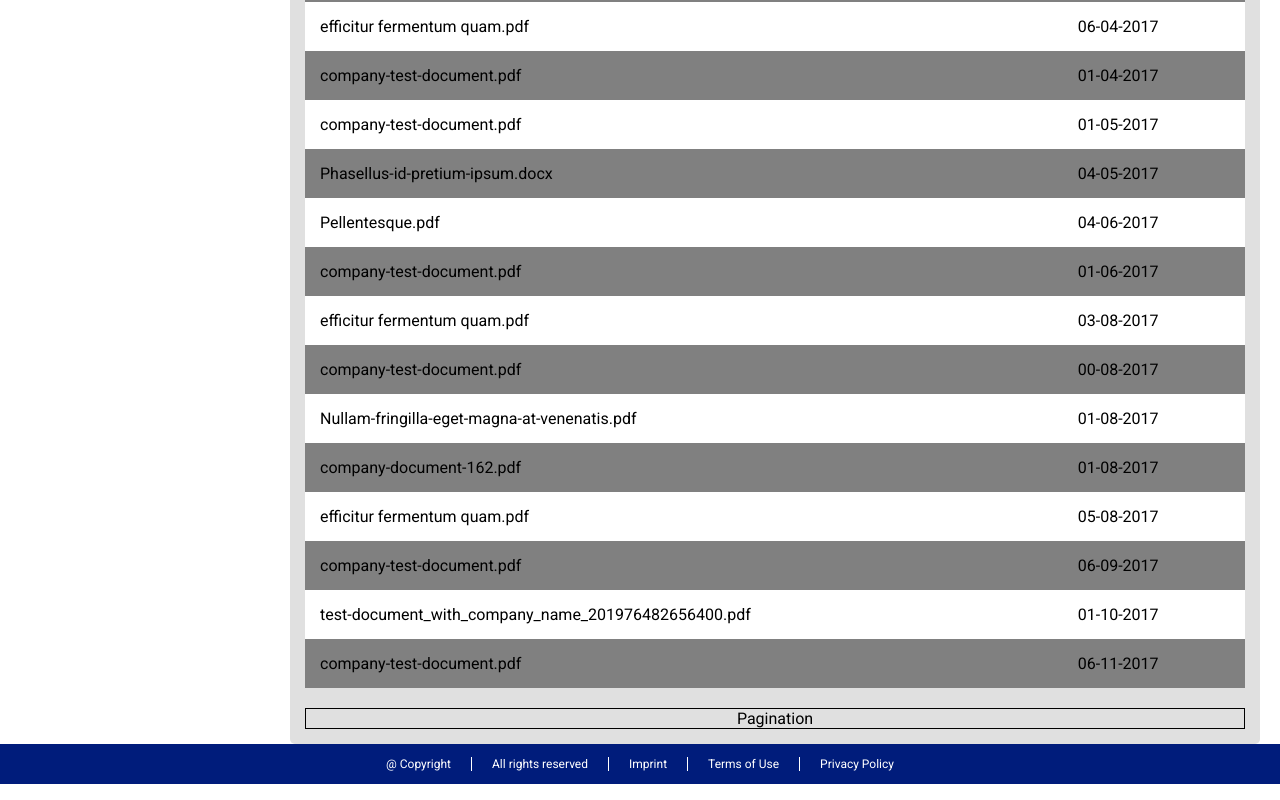
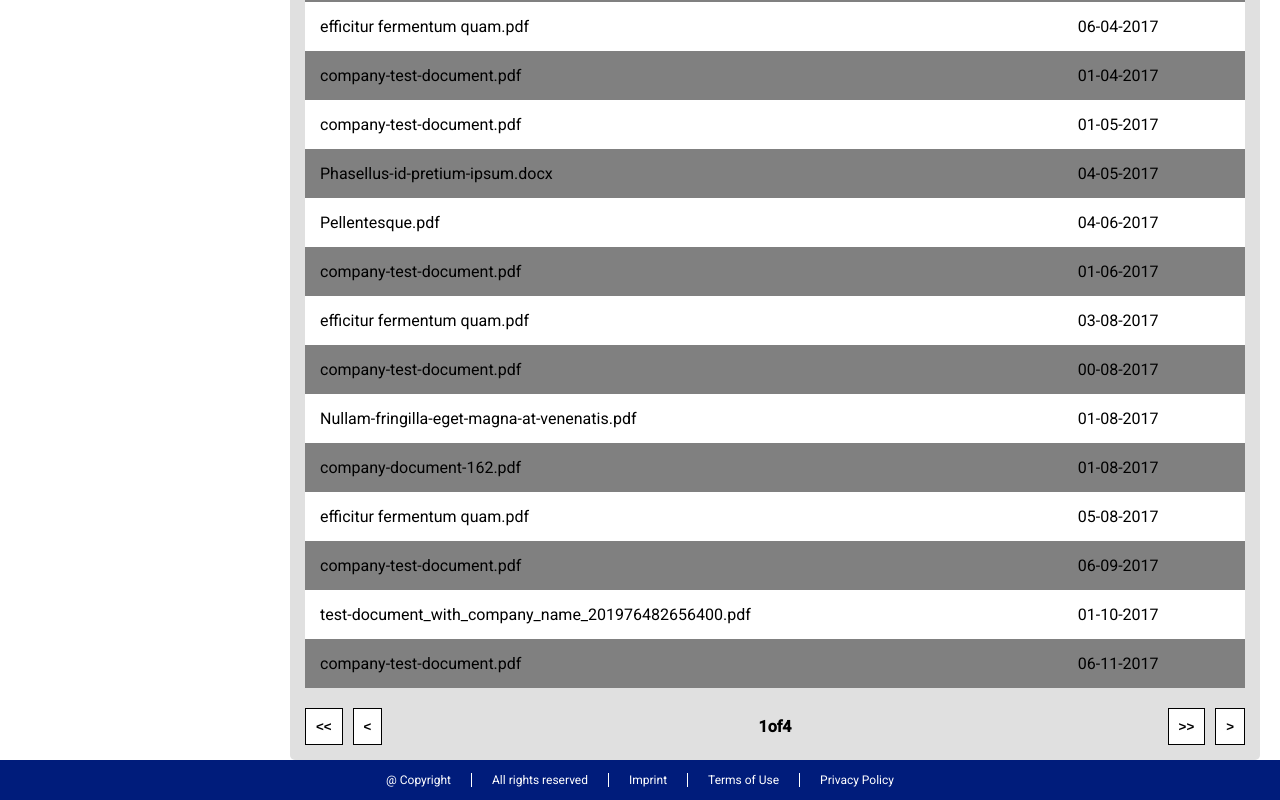
Before and after one commit to maurer2/x-change, a React (Create React App) app: page / in a window 1280 px wide. Shown: the part 452-1252 px from the top of the page. Built offline with nearby package versions, Linux system fonts and the light colour scheme.

Commit message:
Added some styles to pagination

```diff
--- a/src/components/Main/Main.js
+++ b/src/components/Main/Main.js
@@ -16,7 +16,9 @@ const Main = ({ documents, handleSortChange, sortByDate, sortInDescendingOrder }
         sortByDate={sortByDate}
         sortInDescendingOrder={sortInDescendingOrder}
       />
-      <Pagination />
+      <Pagination
+        documents={documents}
+      />
     </div>
   );
 };
--- a/src/components/Pagination/Pagination.js
+++ b/src/components/Pagination/Pagination.js
@@ -1,20 +1,49 @@
-import React from 'react';
+import React, { useEffect, useState } from 'react';
 import PropTypes from 'prop-types';
 
 import style from './Pagination.module.scss';
 
-const Pagination = ({ itemsPerPage }) => {
-  const name = 'Pagination';
+const Pagination = ({ documents }) => {
+  const [maxPage, setMaxPage] = useState(0);
+  const [currentPage, setCurrentPage] = useState(1);
+
+  const itemsPerPage = 5;
+
+  useEffect(() => {
+    const numberOfDocuments = documents.length / itemsPerPage;
+
+    setMaxPage(Math.ceil(numberOfDocuments));
+  }, [documents]);
+
+  const handleButtonClick = () => {
+    setCurrentPage(currentPage + 1);
+  };
 
   return (
-    <div className={style.pagination}>
-      {name}
-    </div>
+    <nav className={style.pagination}>
+      <button className={style.button} onClick={handleButtonClick} type="button">
+        &lt;&lt;
+      </button>
+      <button className={style.button} onClick={handleButtonClick} type="button">
+        &lt;
+      </button>
+      <div className={style.text}>
+        <span>{currentPage}</span>
+        of
+        <span>{maxPage}</span>
+      </div>
+      <button className={style.button} onClick={handleButtonClick} type="button">
+        &gt;&gt;
+      </button>
+      <button className={style.button} onClick={handleButtonClick} type="button">
+        &gt;
+      </button>
+    </nav>
   );
 };
 
 Pagination.propTypes = {
-  itemsPerPage: PropTypes.number.isRequired,
+  documents: PropTypes.arrayOf(PropTypes.object).isRequired,
 };
 
 export default Pagination;
--- a/src/components/Pagination/Pagination.module.scss
+++ b/src/components/Pagination/Pagination.module.scss
@@ -1,6 +1,25 @@
 .pagination {
-  display: block;
+  display: flex;
   margin-top: var(--spacing);
+  align-items: center;
+}
+
+.button {
+  margin: 0 calc(var(--spacing) / 2);
+  padding: calc(var(--spacing) / 2);
   border: 1px solid black;
-  text-align: center;
+  background: white;
+  box-shadow: none;
+  font-weight: bold;
+
+  &:first-child,
+  &:last-child{
+    margin: 0;
+  }
 }
+
+.text {
+  margin-left: auto;
+  margin-right: auto;
+  font-weight: bold;
+}
```
